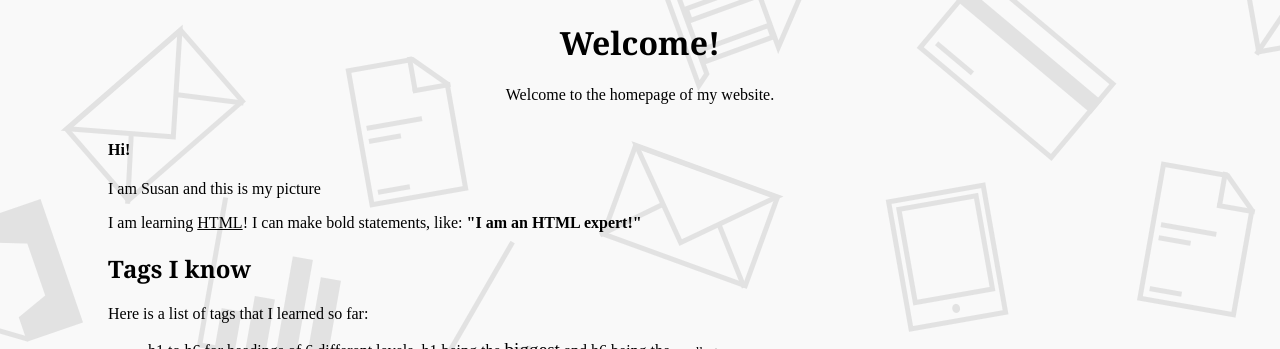
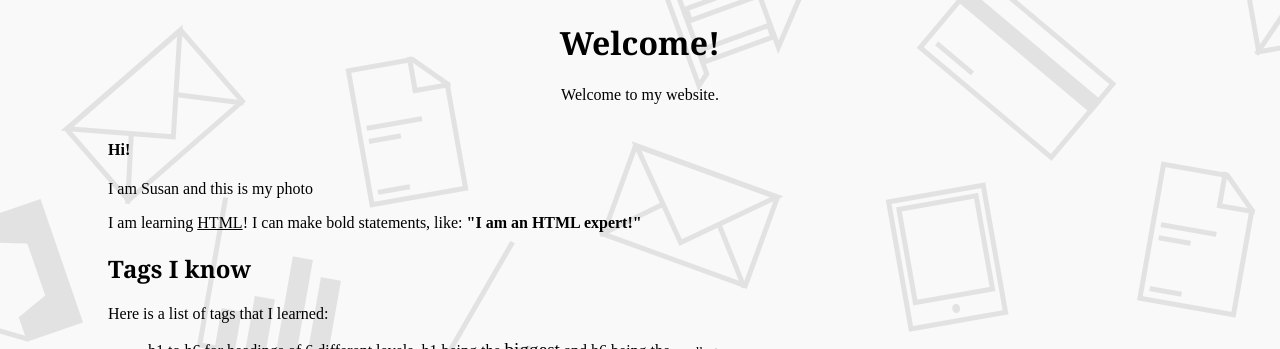
Before and after one commit to SusanKamies/bootcamp, a plain HTML site: page Frontend/home.html in a window 1280 px wide. Shown: the top 349 px of the page. Drawn offline with Linux system fonts and the light colour scheme; grey boxes are pictures that could not be loaded.

Commit message:
Changes to the homepage

```diff
--- a/Frontend/home.html
+++ b/Frontend/home.html
@@ -8,11 +8,11 @@
 <body>
 
   <h1>Welcome!</h1>
-  <p align="center">Welcome to the homepage of my website.</p>
+  <p align="center">Welcome to my website.</p>
 
 <div class="one">
   <h4>Hi!</h4>
-  <p>I am Susan and this is my picture</p>
+  <p>I am Susan and this is my photo</p>
 
   <p>I am learning <u>HTML</u>!
 
@@ -23,7 +23,7 @@
 
   <h2>Tags I know</h2>
 
-  Here is a list of tags that I learned so far:
+  Here is a list of tags that I learned:
 <ul>
   <li>h1 to h6 for headings of 6 different levels, h1 being the <big>biggest</big> and h6 being the <small>smallest</small> </li>
   <li>p for paragraphs</li>
```
